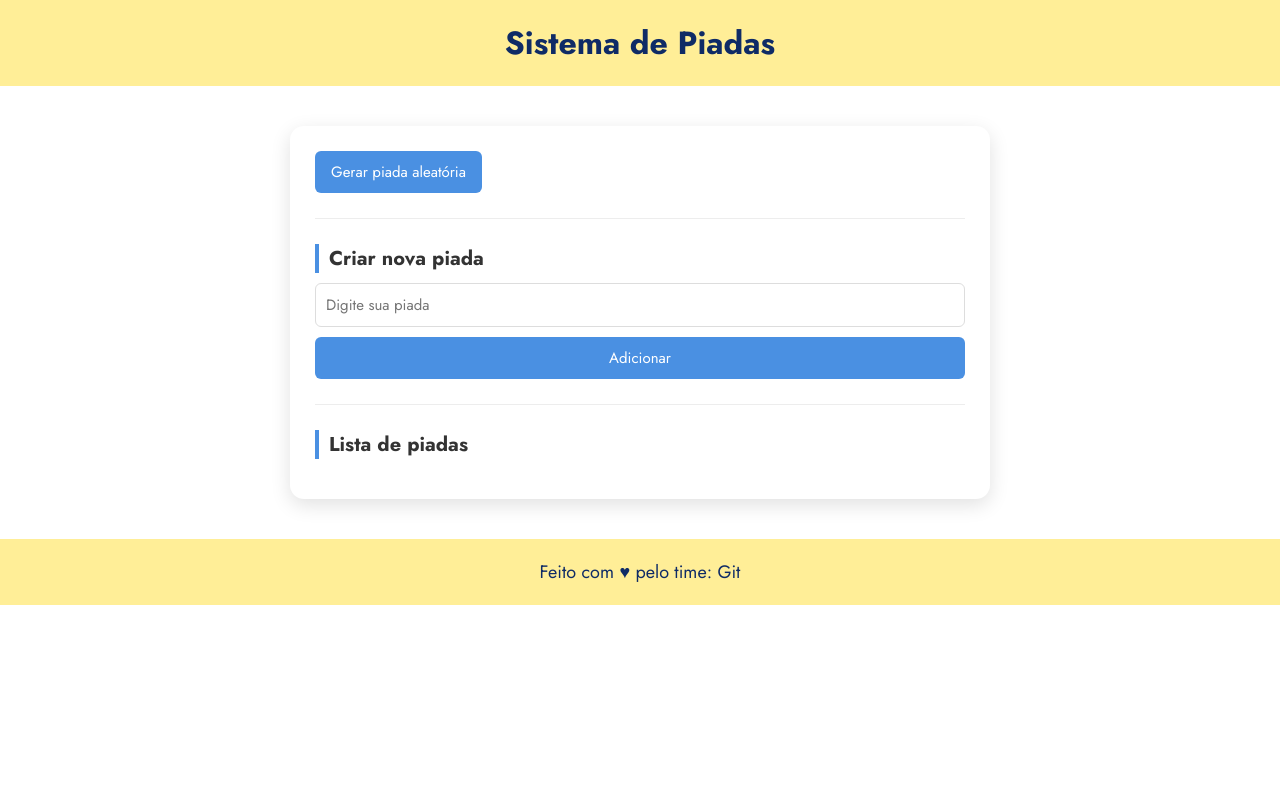
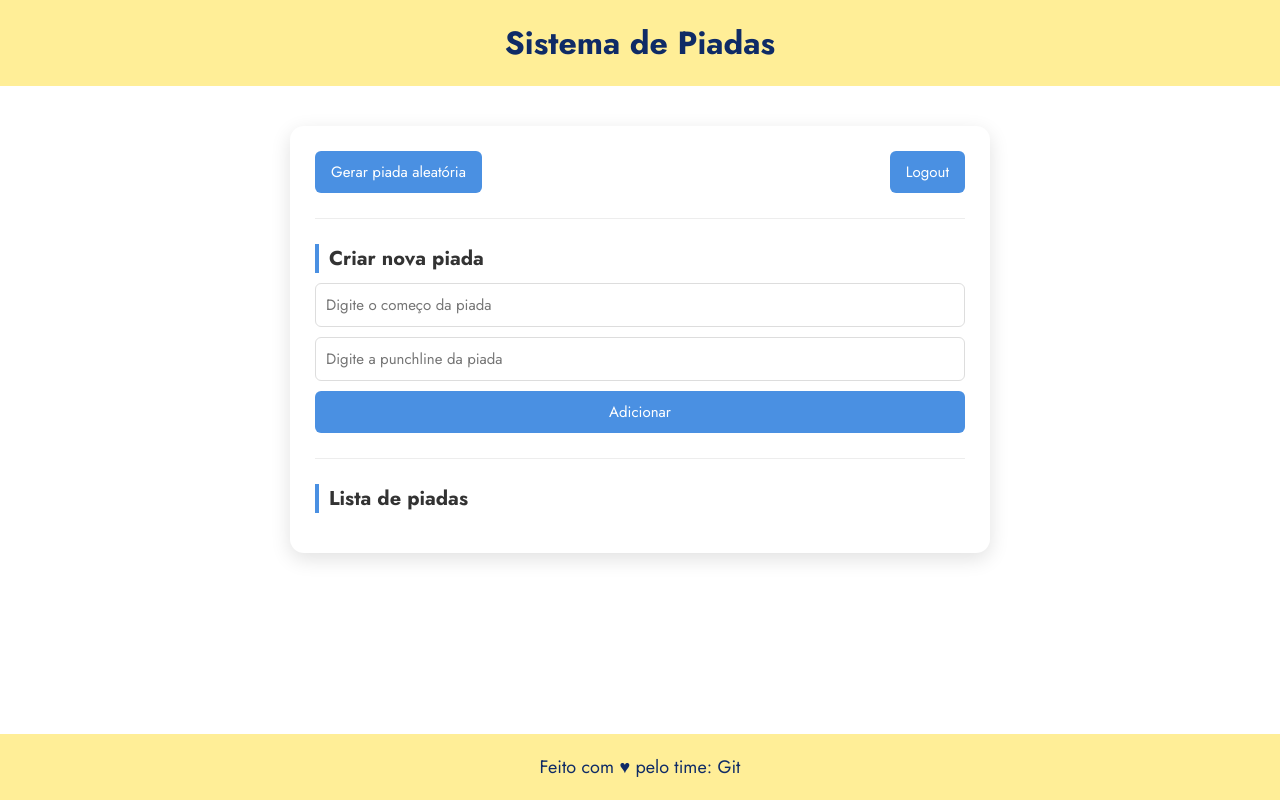
Before and after one commit to PedroLopes-28/Frontend-pi-ada, a React (Vite) app: page /home in a window 1280 px wide. Built offline with nearby package versions, Linux system fonts and the light colour scheme; sample sign-in values are in the browser's storage.

Commit message:
feat: adiciona o botão de logout, bem como arruma os erros de integração da home e tambem do botão de gerar piada aleatoria

```diff
--- a/src/Components/Pages/Home/Home.css
+++ b/src/Components/Pages/Home/Home.css
@@ -1,4 +1,4 @@
-/* ===== CONTAINER PRINCIPAL ===== */
+
 .home-container {
   max-width: 700px;
   margin: 40px auto;
@@ -9,7 +9,6 @@
   font-family: "Poppins", sans-serif;
 }
 
-/* ===== TÍTULOS ===== */
 h3 {
   margin-top: 20px;
   font-size: 20px;
@@ -18,7 +17,6 @@ h3 {
   color: #333;
 }
 
-/* ===== BOTÕES ===== */
 button {
   background-color: #4a90e2;
   border: none;
@@ -37,6 +35,12 @@ button:hover {
 /* botão deletar */
 .btn-delete {
   background-color: #e94f4f;
+}
+
+.botoes{
+  display: flex;
+  flex-direction: row;
+  justify-content: space-between;
 }
 
 .btn-delete:hover {
--- a/src/Components/Pages/Home/Home.jsx
+++ b/src/Components/Pages/Home/Home.jsx
@@ -1,17 +1,21 @@
 import { useEffect, useState } from "react";
 import api from "../../../services/api";
 import "./Home.css";
+import { Link, useNavigate } from "react-router-dom";
 
 export default function Home() {
   const [jokes, setJokes] = useState([]);
   const [randomJoke, setRandomJoke] = useState("");
-  const [newJoke, setNewJoke] = useState("");
+  const [newJokeSetup, setNewJokeSetup] = useState("");
+  const [newJokePunchline, setNewJokePunchline] = useState("");
   const [editJokeId, setEditJokeId] = useState(null);
   const [editJokeText, setEditJokeText] = useState("");
+  const navigate = useNavigate();
 
-  const user_id = localStorage.getItem("user_id");
+  const user_id = localStorage.getItem("id");
+  console.log(user_id)
 
-  // --- CARREGAR LISTA DE PIADAS ---
+
   async function fetchJokes() {
     if (!user_id) return;
     try {
@@ -22,13 +26,13 @@ export default function Home() {
     }
   }
 
-  // --- CRIAR PIADA ---
+//CRIA PIADA
   async function handleCreateJoke(e) {
     e.preventDefault();
-    if (!newJoke.trim() || !user_id) return;
+    if (!newJokeSetup.trim() || !newJokePunchline.trim() ||!user_id) return;
 
     try {
-      const response = await api.post("/joke", { setup: newJoke, punchline: newJoke, user_id });
+      const response = await api.post("/joke", { setup: newJokeSetup, punchline: newJokePunchline, user_id });
 
       // adiciona no estado local sem duplicar
       setJokes(prev => [...prev, response.data]);
@@ -47,6 +51,7 @@ export default function Home() {
       const response = await api.get("/joke/random", { params: { user_id } });
       const joke = response.data;
       setRandomJoke(`${joke.setup} — ${joke.punchline}`);
+      window.location.reload();//recarrega a pagina
     } catch (error) {
       console.error("Erro ao gerar piada aleatória:", error);
       alert("Erro ao gerar piada aleatória. Tente novamente.");
@@ -87,13 +92,23 @@ export default function Home() {
     }
   }
 
+  function logoutHandler(){
+    localStorage.removeItem("id");
+    localStorage.removeItem("token");
+
+    navigate("/login");
+  }
+
   useEffect(() => {
     fetchJokes();
   }, []);
 
   return (
     <div className="home-container">
+      <div className="botoes">
       <button onClick={handleRandomJoke}>Gerar piada aleatória</button>
+      <button onClick={logoutHandler}>Logout</button>
+      </div>
       {randomJoke && <p><strong>Piada aleatória:</strong> {randomJoke}</p>}
 
       <hr />
@@ -102,9 +117,15 @@ export default function Home() {
       <form onSubmit={handleCreateJoke}>
         <input
           type="text"
-          placeholder="Digite sua piada"
-          value={newJoke}
-          onChange={(e) => setNewJoke(e.target.value)}
+          placeholder="Digite o começo da piada"
+          value={newJokeSetup}
+          onChange={(e) => setNewJokeSetup(e.target.value)}
+        />
+        <input
+          type="text"
+          placeholder="Digite a punchline da piada"
+          value={newJokePunchline}
+          onChange={(e) => setNewJokePunchline(e.target.value)}
         />
         <button type="submit">Adicionar</button>
       </form>
--- a/src/Components/Ui/Footer/Footer.css
+++ b/src/Components/Ui/Footer/Footer.css
@@ -5,6 +5,11 @@ footer{
     font-size: large;
     color: #0f2b66;
     padding: 20px;
+    bottom: 0;
+    right:0;
+    left:0;
+   position: fixed;
+    width:100;
 }
 
 footer a{
```
